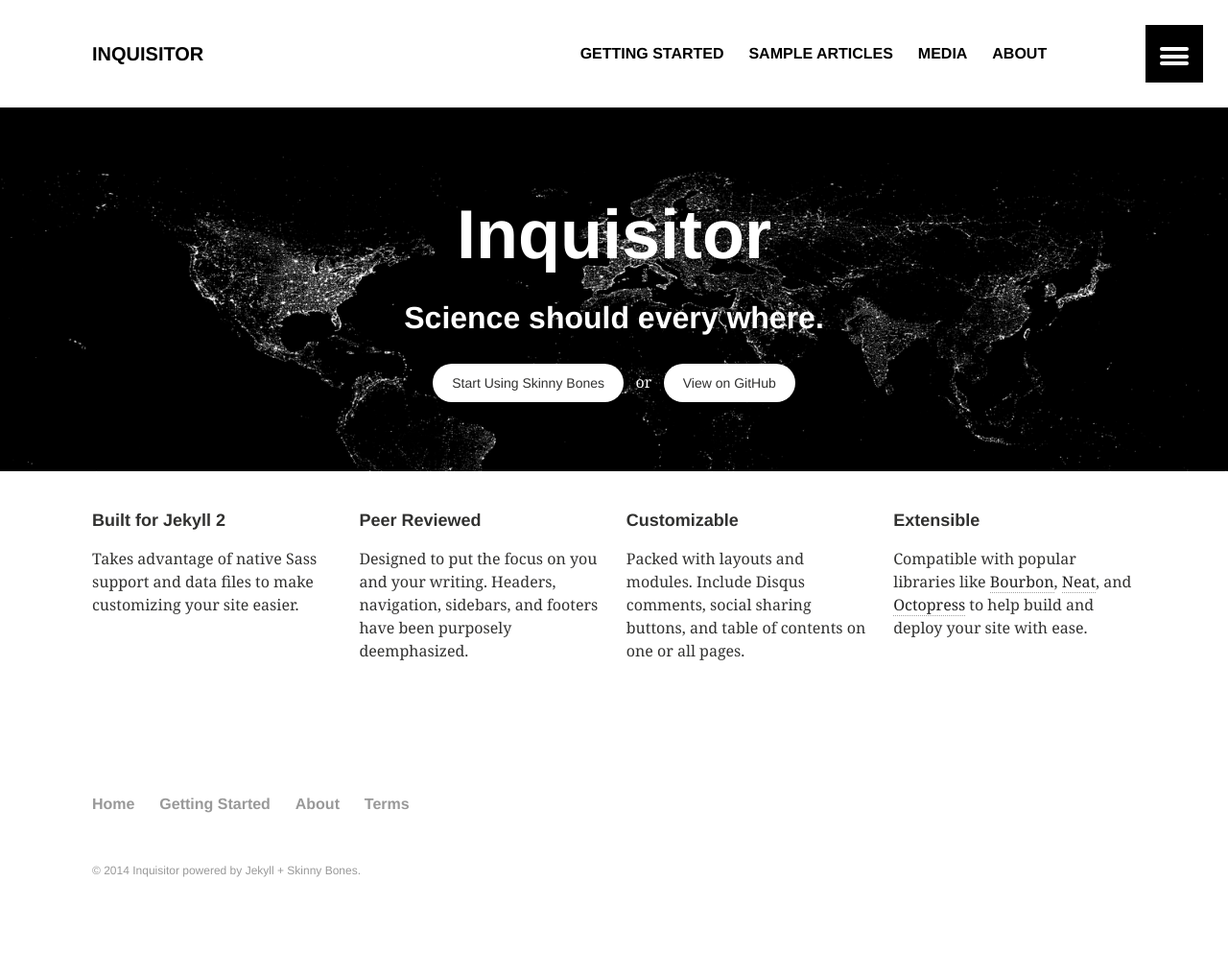
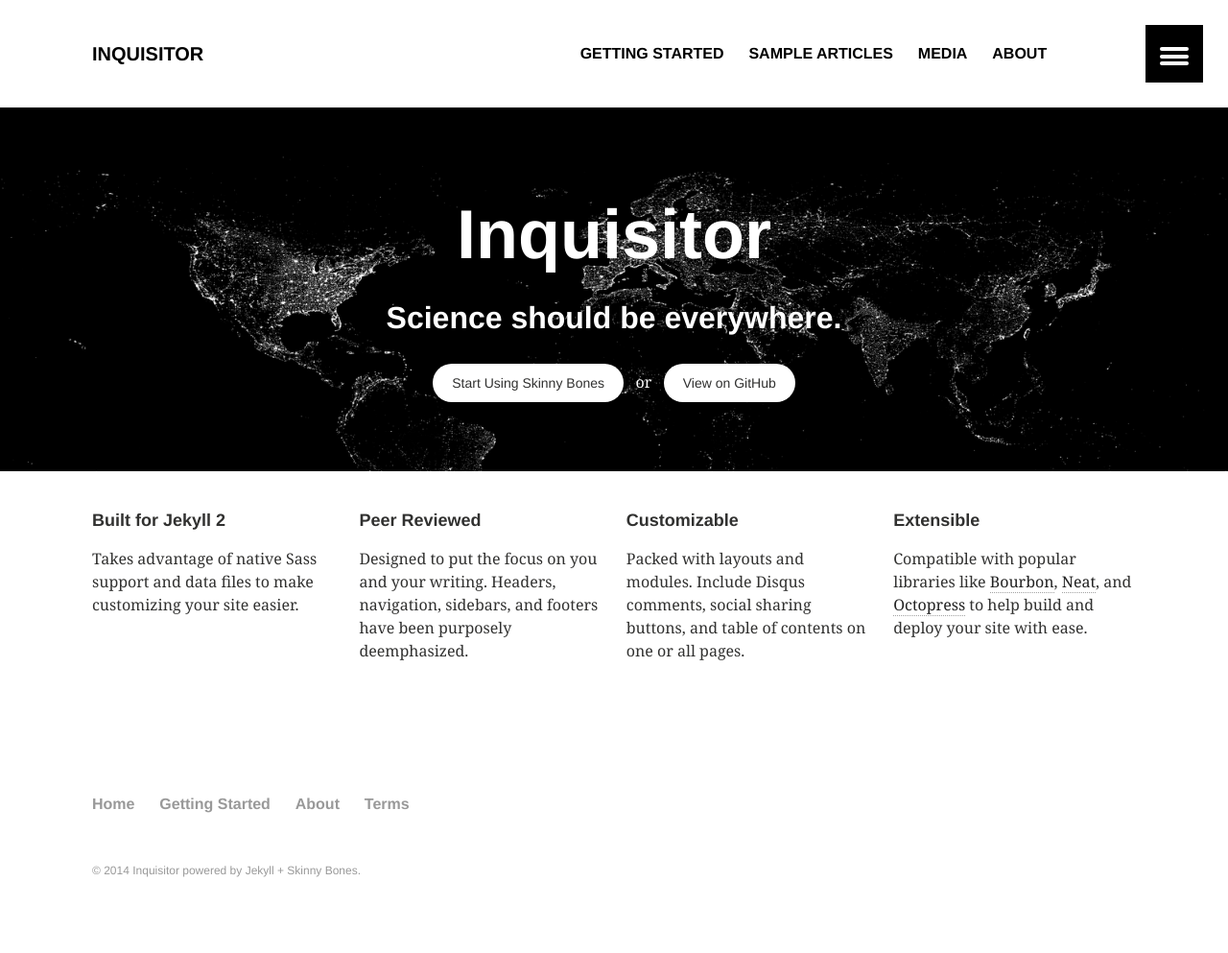
Before and after one commit to phuicy/inquisitor, a Jekyll site: the page built from index.md, in a window 1280 px wide. Shown: the whole page at 96% size. Built offline with Jekyll 4.4.1, drawn with Linux system fonts in a browser that asks for light colours.

Commit message:
typo in subtitle

```diff
--- a/_layouts/home.html
+++ b/_layouts/home.html
@@ -53,7 +53,7 @@
     <div class="page-lead" style="background-image:url({{ site.url }}/images/{{ page.image.feature }})">
       <div class="wrap page-lead-content">
         <h1>Inquisitor</h1>
-        <h2>Science should every where.</h2>
+        <h2>Science should be everywhere.</h2>
         <a href="{{ site.url }}/getting-started/" class="btn-inverse">Start Using Skinny Bones</a> &nbsp; or &nbsp; <a href="https://github.com/mmistakes/skinny-bones-jekyll" class="btn-inverse">View on GitHub</a>
       </div><!-- /.page-lead-content -->
     </div><!-- /.page-lead -->
```
